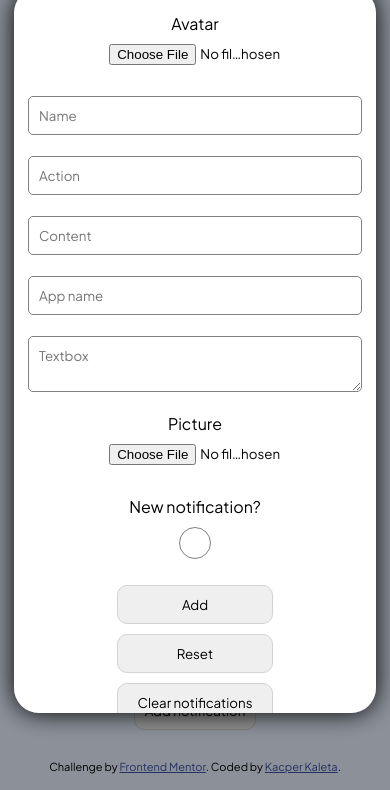
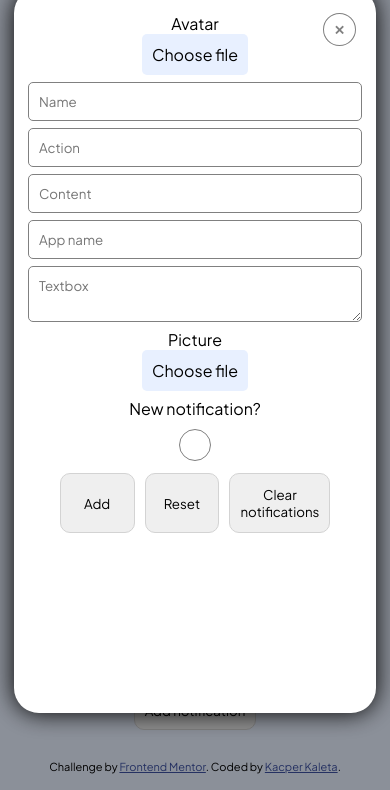
Before and after one commit to xdlugy/notification-page, a plain HTML site: page index.html in a window 390 px wide. Both pictures are taken after a click on the button "Add notification". Shown: the part 275-1065 px from the top of the page. Drawn offline with Linux system fonts and the light colour scheme.

Commit message:
modal input file changes, responsiveness, new not

```diff
--- a/index.html
+++ b/index.html
@@ -88,18 +88,23 @@
 
 <div id="modal">
   <div id="modalcontent">
+    <button type="button" id="closemodal" class="dropbutton" onclick="closemodal()">&#10005;</button>
     <form>
-      <label for="avatar">Avatar</label><input type="file" accept="image/jpeg, image/png, image/jpg, image/webp" id="avatar" name="avatar"><br>
-      <input type="text" id="name" name="name" placeholder="Name"><br>
-      <input type="text" id="action" name="action" placeholder="Action"><br>
-      <input type="text" id="content" name="content"  placeholder="Content"><br>
-      <input type="text" id="app" name="app"  placeholder="App name"><br>
-      <textarea id="textbox" name="textbox" placeholder="Textbox"></textarea><br>
-      <label for="picture">Picture</label><input type="file" accept="image/jpeg, image/png, image/jpg, image/webp" id="picture" name="picture"><br>
-      <label for="new">New notification?</label><div id="newwrapper"><input type="checkbox" id="new" name="new"></div><br>
-      <button type="button" onclick="add()">Add</button>
-      <button type="reset" onclick="resetform()">Reset</button>
-      <button type="button" onclick="deletelocal()">Clear notifications</button>
+
+      Avatar<label for="avatar">Choose file</label><input type="file" accept="image/jpeg, image/png, image/jpg, image/webp" id="avatar" name="avatar">
+      <input type="text" id="name" name="name" placeholder="Name">
+      <input type="text" id="action" name="action" placeholder="Action">
+      <input type="text" id="content" name="content"  placeholder="Content">
+      <input type="text" id="app" name="app"  placeholder="App name">
+      <textarea id="textbox" name="textbox" placeholder="Textbox"></textarea>
+      Picture<label for="picture">Choose file</label><input type="file" accept="image/jpeg, image/png, image/jpg, image/webp" id="picture" name="picture">
+      New notification?<div id="newwrapper"><div id="check">&check;</div><input type="checkbox" id="new" name="new"></div>
+      <div id="buttons">
+        <button type="button" onclick="add()">Add</button>
+        <button type="reset" onclick="resetform()">Reset</button>
+        <button type="button" onclick="deletelocal()">Clear notifications</button>
+      </div>
+
     </form>
   </div>
 </div>
--- a/script.js
+++ b/script.js
@@ -378,11 +378,16 @@ document.addEventListener('click', function handleClickOutsideBox(event) {
   });
 
   var checkbox = document.getElementById("new");
+  var check = document.getElementById("check");
   var newwrapper = document.getElementById("newwrapper");
 
 checkbox.addEventListener('change',function () {
-    if(this.checked)
+    if(this.checked){
         newwrapper.style.backgroundColor="rgb(232, 240, 255)";
-    else
+        check.style.opacity="100%";
+    }
+    else{
         newwrapper.style.backgroundColor="white";
+        check.style.opacity="0";
+    }
 });
--- a/style.css
+++ b/style.css
@@ -275,11 +275,35 @@ div:has(#addbutton) {
     transform: scale(1.1);
 }
 
+#closemodal {
+    right: 20px;
+    position: absolute;
+}
+
 form {
     display: flex;
     flex-direction: column;
     align-items: center;
-    margin-top: 5%;
+}
+
+form * {
+    margin-bottom: 15px;
+}
+
+input[type="file"] {
+    display: none;
+}
+
+label {
+    border-radius: 5px;
+    padding: 10px;
+    margin-bottom: 20px;
+    background-color: rgb(232, 240, 255);
+}
+
+label:hover {
+    cursor: pointer;
+    transform: scale(1.1);
 }
 
 form input, textarea {
@@ -300,7 +324,14 @@ form #avatar, #picture {
     border: none;
 }
 
-form button {
+form #buttons {
+    display: flex;
+    flex-direction: column;
+    width: 100%;
+    align-items: center;
+}
+
+form #buttons button {
     padding: 10px;
     border-radius: 10px;
     border: 1px solid lightgray;
@@ -308,7 +339,7 @@ form button {
     width: 50%;
 }
 
-form button:hover {
+form #buttons button:hover {
     cursor: pointer;
     background-color: lightgray;
     transform: scale(1.1);
@@ -333,14 +364,28 @@ form #newwrapper:hover {
     transform: scale(1.1);
 }
 
+form #check {
+    opacity: 0;
+    text-align: center;
+    margin-top: 3px;
+}
+
 @media screen and (max-height: 900px) {
-    form {
-        margin-top: 0;
+    form * {
+        margin-bottom: 7px;
+    }
+
+    form #buttons {
+        flex-direction: row;
+        width: 90%;
+    }
+
+    form #buttons button {
+        height: 60px;
     }
 
     #modalcontent {
         width: 80%;
-        overflow-y: auto;
     }
 }
 
```
